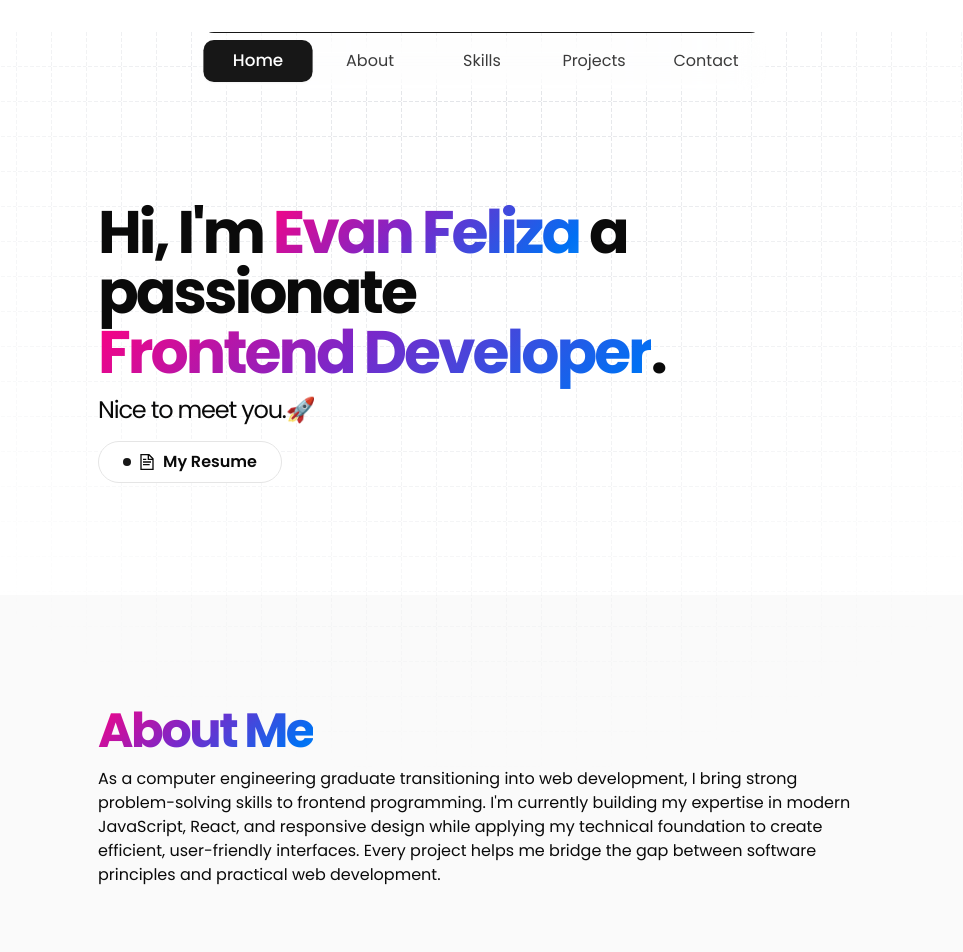
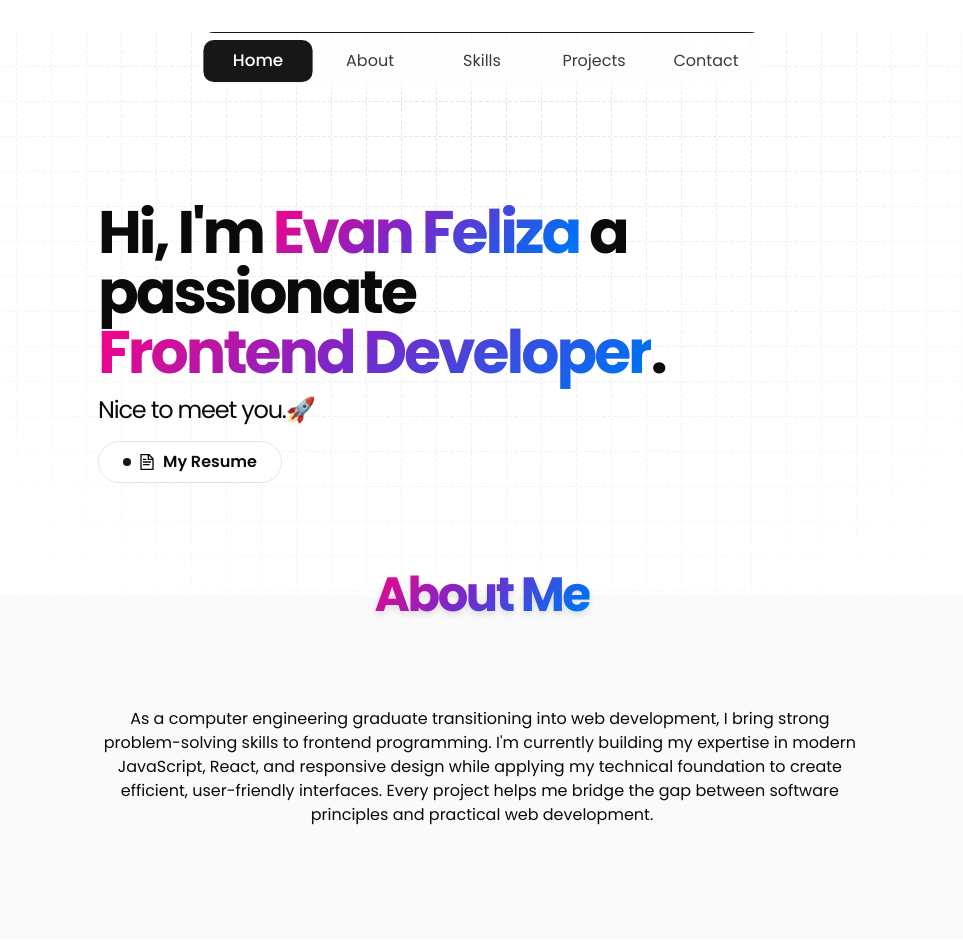
Before and after one commit to efeliza00/web-portfolio, a React (Vite) app: page / in a window 1280 px wide. Shown: the top 952 px of the page, without its empty margins (158-1121 px from the left). Built offline with nearby package versions, Linux system fonts and the light colour scheme.

Commit message:
chore(about-section): adust title

```diff
--- a/src/components/about-section.jsx
+++ b/src/components/about-section.jsx
@@ -5,14 +5,18 @@ import { TextAnimate } from "./magicui/text-animate"
 
 const AboutSection = ({ about }) => {
     return (
-        <Element name="about" className="bg-primary-foreground">
+        <Element name="about" className="bg-primary-foreground relative">
             <div className="container mx-auto max-w-3xl py-28 space-y-3">
-                <BlurFade delay={0.25} inView>
-                    <h2 className="text-2xl font-bold tracking-tighter sm:text-4xl xl:text-5xl/none ">
+                <BlurFade
+                    delay={0.25}
+                    inView
+                    className="absolute -top-6 left-1/2 -translate-x-1/2"
+                >
+                    <h2 className="text-2xl font-bold text-center tracking-tighter sm:text-4xl xl:text-5xl/none drop-shadow-md">
                         <AuroraText>About Me</AuroraText>
                     </h2>
                 </BlurFade>
-                <TextAnimate animation="blurIn" as="h3">
+                <TextAnimate animation="blurIn" as="h3" className="text-center">
                     {about}
                 </TextAnimate>
             </div>
```
